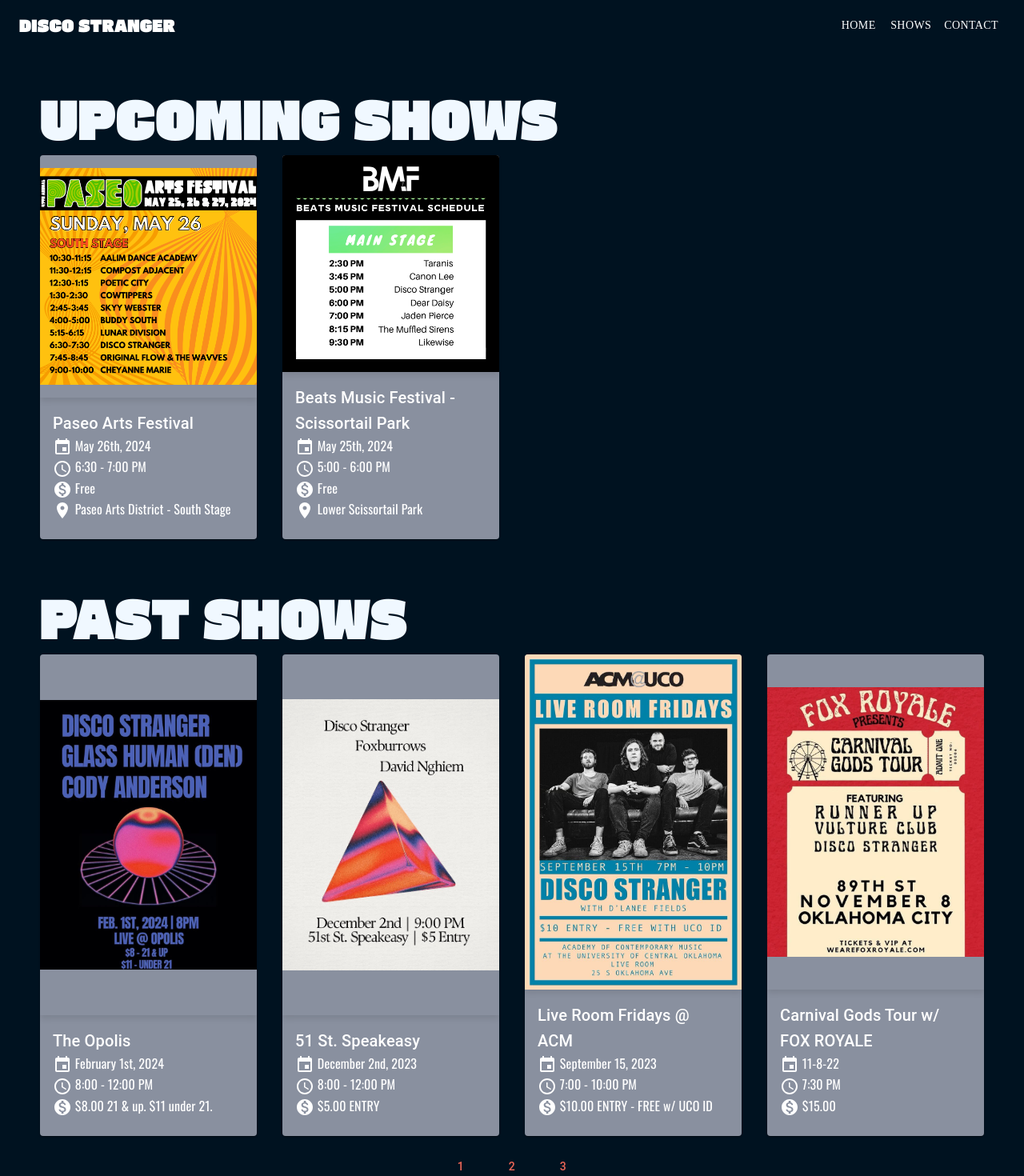
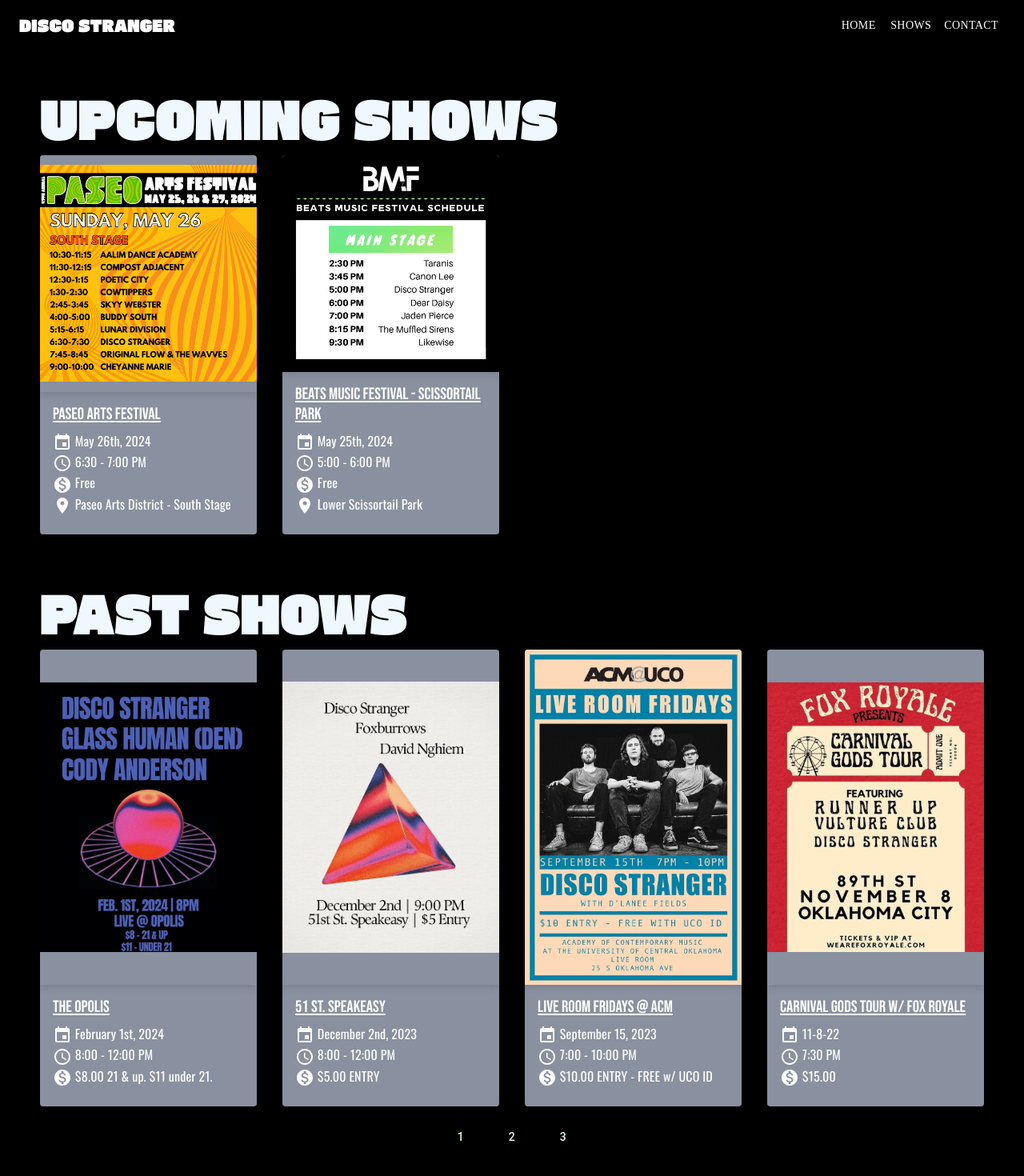
Before and after one commit to ajSeadler/band-website, a React (Vite) app: page /shows in a window 1280 px wide. Shown: the top 1470 px of the page at 80% size. Built offline with nearby package versions, Linux system fonts and the light colour scheme; a small style sheet from the web is missing; a web font is replaced by a local one.

Commit message:
change color theme to black

```diff
--- a/src/components/Contact.jsx
+++ b/src/components/Contact.jsx
@@ -27,7 +27,7 @@ const SocialIcons = styled.div`
 
 const Contact = () => {
   return (
-    <div className='cont-pg' style={{ display: 'flex', flexDirection: 'column',background: '#001220', minHeight: '85.1vh', marginTop:'-20%' }}>
+    <div className='cont-pg' style={{ display: 'flex', flexDirection: 'column',background: '#000', minHeight: '85.1vh', marginTop:'-20%' }}>
       <Container maxWidth="md" style={{marginTop:'20%'}}>
         <Paper elevation={3} style={{ padding: '30px', marginTop: '15%', borderRadius: '15px' }}>
           <Typography variant="h5" gutterBottom style={{fontFamily: 'Gasoek One'}}>
--- a/src/components/ContactUs.jsx
+++ b/src/components/ContactUs.jsx
@@ -125,8 +125,8 @@ const StyledContactForm = styled.div`
     input[type="submit"] {
       margin-top: 2rem;
       cursor: pointer;
-      background: #70877F;
-      color: black;
+      background: #dfd;
+      color: "#fff";
       border: none;
     }
   }
--- a/src/components/Home.jsx
+++ b/src/components/Home.jsx
@@ -38,8 +38,7 @@ const Home = () => {
           style={{
             padding: "20px",
             marginTop: "0px",
-            background: `url(/2.svg)`,
-            backgroundSize: "cover",
+            backgroundColor: '#000',
             border: "none",
           }}
         >
--- a/src/components/Media.jsx
+++ b/src/components/Media.jsx
@@ -30,10 +30,10 @@ const Video = ({ src, title }) => {
         onLoad={handleLoad}
         sx={{ boxShadow: "none", border: "none", display: isLoading ? "none" : "block" }}
       />
-      <CardContent style={{ backgroundColor: "#2A7F62" }}>
+      <CardContent style={{ backgroundColor: 'transparent' }}>
         <Typography
           variant="body1"
-          color="white"
+
           style={{ fontFamily: "YourCustomFont" }}
         >
           {title}
--- a/src/components/NavBar.jsx
+++ b/src/components/NavBar.jsx
@@ -13,7 +13,9 @@ import {
   Box
 } from "@mui/material";
 import MenuIcon from "@mui/icons-material/Menu";
+import CloseIcon from "@mui/icons-material/Close";
 import { Link } from "react-router-dom";
+import { FaSpotify, FaApple, FaYoutube, FaInstagram, FaFacebook } from 'react-icons/fa';
 
 const NavBar = () => {
   const isMobile = useMediaQuery("(max-width:600px)");
@@ -35,19 +37,48 @@ const NavBar = () => {
       style={{
         position: "relative",
         height: "100%",
-        backgroundColor: "#001220",
-        color: "#fff"
+        backgroundColor: "#000",
+        color: "#fff",
+        paddingTop: "20px",
       }}
     >
-      <ListItem button component={Link} to="/">
+      <IconButton
+        size="large"
+        edge="end"
+        color="inherit"
+        aria-label="close"
+        onClick={toggleDrawer(false)}
+        sx={{ position: 'absolute', right: 0, marginRight: 2 }}
+      >
+        <CloseIcon />
+      </IconButton>
+      <Typography sx={{ margin: '10px' }}>DISCO STRANGER</Typography>
+      <ListItem button component={Link} to="/" onClick={toggleDrawer(false)}>
         <ListItemText primary="Home" />
       </ListItem>
-      <ListItem button component={Link} to="/shows">
+      <ListItem button component={Link} to="/shows" onClick={toggleDrawer(false)}>
         <ListItemText primary="Shows" />
       </ListItem>
-      <ListItem button component={Link} to="/contact">
+      <ListItem button component={Link} to="/contact" onClick={toggleDrawer(false)}>
         <ListItemText primary="Contact" />
       </ListItem>
+      <Box sx={{ position: 'absolute', bottom: 0, width: '100%', textAlign: 'center', paddingBottom: 2 }}>
+        <a href="https://open.spotify.com/artist/3SwSE7OtWzLOrc32Eq54gO" target="_blank" rel="noopener noreferrer">
+          <FaSpotify className="icon" size={30} style={{ margin: '0 10px', color:'#fff' }} />
+        </a>
+        <a href="https://music.apple.com/us/artist/disco-stranger/1529203061" target="_blank" rel="noopener noreferrer">
+          <FaApple className="icon" size={30} style={{ margin: '0 10px', color:'#fff' }} />
+        </a>
+        <a href="https://www.youtube.com/@discostranger7103" target="_blank" rel="noopener noreferrer">
+          <FaYoutube className="icon" size={30} style={{ margin: '0 10px', color:'#fff' }} />
+        </a>
+        <a href="https://www.instagram.com/discostranger/?hl=en" target="_blank" rel="noopener noreferrer">
+          <FaInstagram className="icon" size={30} style={{ margin: '0 10px', color:'#fff' }} />
+        </a>
+        <a href="https://www.facebook.com/discostrangerband/" target="_blank" rel="noopener noreferrer">
+          <FaFacebook className="icon" size={30} style={{ margin: '0 10px', color:'#fff' }} />
+        </a>
+      </Box>
     </List>
   );
 
@@ -76,7 +107,7 @@ const NavBar = () => {
     <AppBar
       position="sticky"
       sx={{
-        background: `transparent`,
+        background: `#000`,
         backgroundRepeat: "no-repeat",
         backgroundSize: "cover",
         border: "none",
@@ -90,7 +121,7 @@ const NavBar = () => {
         <Typography
           variant="h6"
           component="div"
-          sx={{ flexGrow: 1, color: "#fff", fontFamily:'YourCustomFont' }}
+          sx={{ flexGrow: 1, color: "#fff", fontFamily: 'YourCustomFont' }}
         >
           DISCO STRANGER
         </Typography>
@@ -103,22 +134,16 @@ const NavBar = () => {
               aria-label="menu"
               onClick={toggleDrawer(true)}
             >
-              <MenuIcon />
+              {drawerOpen ? <CloseIcon /> : <MenuIcon />}
             </IconButton>
             <Drawer
               anchor="top"
               open={drawerOpen}
-              onClick={toggleDrawer(false)}
-              style={{
-                width: "60%",
-                position: "absolute",
-                top: "80%",
-                marginTop: "25px",
-                fontFamily: "YourCustomFont",
-              }}
+              onClose={toggleDrawer(false)}
               PaperProps={{
                 style: {
-                  backgroundColor: "#f5f5f5",
+                  backgroundColor: "#000",
+                  height: "100vh",
                 },
               }}
             >
--- a/src/components/Shows.jsx
+++ b/src/components/Shows.jsx
@@ -21,7 +21,7 @@ import LocationOnIcon from "@mui/icons-material/LocationOn";
 
 const ShowsPaper = styled(Paper)(({ theme }) => ({
   padding: "50px",
-  background: "#001220",
+  background: "#000",
   marginTop: "-5%",
   [theme.breakpoints.down("sm")]: {
     marginTop: "-15%", // Margin for mobile screens
@@ -150,7 +150,7 @@ const Shows = () => {
                 <ShowCard onClick={() => handleCardClick(show)}>
                   <ShowImage src={show.image} alt={`Band Picture ${index}`} />
                   <ShowCardContent>
-                    <Typography variant="h6">{show.title}</Typography>
+                    <h6 style={{fontSize:'1.3rem', textDecoration:'underline'}}>{show.title}</h6>
                     <Typography>
                       <EventIcon /> {show.date}
                     </Typography>
@@ -182,7 +182,7 @@ const Shows = () => {
                 <ShowCard onClick={() => handleCardClick(show)}>
                   <ShowImage src={show.image} alt={`Band Picture ${index}`} />
                   <ShowCardContent>
-                    <Typography variant="h6">{show.title}</Typography>
+                  <h6 style={{fontSize:'1.3rem', textDecoration:'underline'}}>{show.title}</h6>
                     <Typography>
                       <EventIcon /> {show.date}
                     </Typography>
@@ -208,7 +208,7 @@ const Shows = () => {
                 <Button
                   key={pageNumber + 1}
                   onClick={() => paginate(pageNumber + 1)}
-                  style={{ color: "rgb(237, 102, 87)" }}
+                  style={{ color: "#dfd" }}
                 >
                   {pageNumber + 1}
                 </Button>
--- a/src/index.css
+++ b/src/index.css
@@ -2,6 +2,7 @@
   margin: 0px;
   padding: 0px;
   box-sizing: border-box;
+  scroll-behavior: smooth;
   /* text-shadow: 0px 0px 2px black; */
 }
 
@@ -13,17 +14,21 @@ body {
   background-color: #000;
 }
 
+h6 {
+  font-family: 'Bebas Neue';
+}
+
 p {
   font-family: "Oswald" !important;
 }
 
 .home-pg {
-  background: radial-gradient(circle, #2a7f62, #001220);
+  background: #000;
   margin-top: -4%;
 }
 
 .shows-pg {
-  background: radial-gradient(circle, #2a7f62, #001220);
+  background: #000;
   position: relative;
 }
 
@@ -109,6 +114,7 @@ h1 {
   box-shadow: none;
   /* background: radial-gradient(circle, #1C6E8C, #2A7F62); */
 }
+
 
 .hero-text-fade-in {
   animation: fadeIn 2s ease-out;
```
